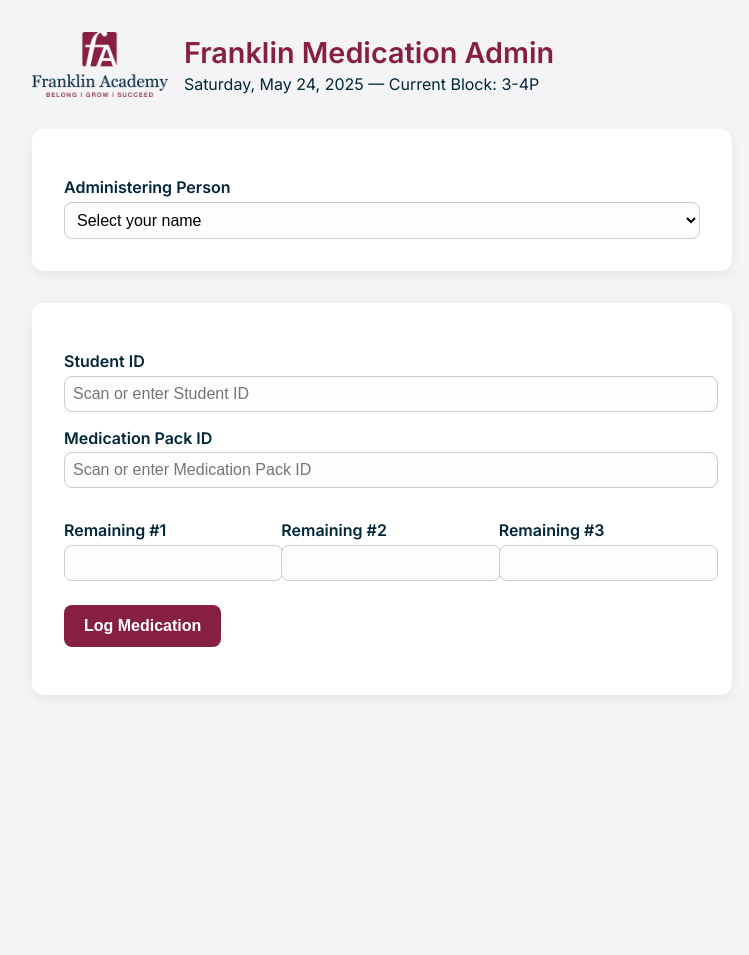
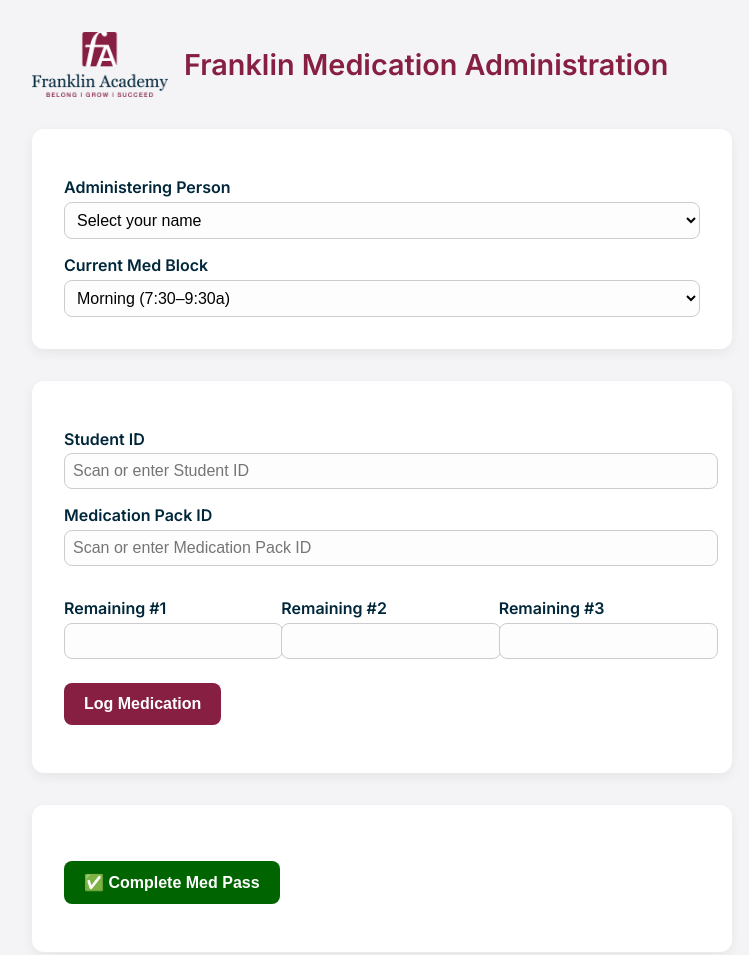
Before and after one commit to gglidden-fact/med-admin-tracker, a website: page public/index.html in a window 1280 px wide. Shown: the whole page, without its empty margins (258-1007 px from the left). Before the commit the page ends 800 px from the top, so only its background shows below. Drawn offline with Linux system fonts and the light colour scheme.

Commit message:
Restore Complete Med Pass button and confirmation logic

```diff
--- a/public/index.html
+++ b/public/index.html
@@ -4,15 +4,14 @@
   <meta charset="UTF-8" />
   <title>Franklin Med Admin</title>
   <meta name="viewport" content="width=device-width, initial-scale=1" />
-  <link href="https://fonts.googleapis.com/css2?family=Inter:wght@400;600&display=swap" rel="stylesheet">
+  <link href="https://fonts.googleapis.com/css2?family=Inter:wght@400;600&display=swap" rel="stylesheet" />
   <link rel="stylesheet" href="style.css" />
 </head>
 <body>
   <header>
     <img src="logo-placeholder.png" alt="Franklin Logo" />
     <div>
-      <h1>Franklin Medication Admin</h1>
-      <p id="date-block"></p>
+      <h1>Franklin Medication Administration</h1>
     </div>
   </header>
 
@@ -31,6 +30,16 @@
         <option>Tekayiha Coleman (Beacon College- Summer Programs)</option>
         <option>George Glidden (Beacon College-Summer Programs)</option>
         <option>Veronica Simpkins (Beacon College-Summer Programs)</option>
+      </select>
+
+      <label for="blockSelect" style="margin-top: 1rem;">Current Med Block</label>
+      <select id="blockSelect" onchange="togglePrnFields()">
+        <option value="Morning">Morning (7:30–9:30a)</option>
+        <option value="NOON">NOON</option>
+        <option value="3-4P">3–4 PM</option>
+        <option value="Dinner">Dinner (5:30–6:30p)</option>
+        <option value="Bedtime">Bedtime (7:30–9:30p)</option>
+        <option value="PRN">PRN</option>
       </select>
     </section>
 
@@ -56,41 +65,48 @@
         </div>
       </div>
 
+      <div id="prnFields" style="display: none; margin-top: 1.5rem;">
+        <h3>PRN Medication Details</h3>
+
+        <label for="prnReason">Reason Given</label>
+        <input type="text" id="prnReason" placeholder="Enter reason for PRN med" />
+
+        <label for="prnEffect">Effectiveness</label>
+        <select id="prnEffect">
+          <option value="">Select outcome</option>
+          <option value="Effective">Effective</option>
+          <option value="Partially Effective">Partially Effective</option>
+          <option value="Not Effective">Not Effective</option>
+        </select>
+      </div>
+
       <button onclick="logMed()">Log Medication</button>
       <p class="success" id="statusMsg"></p>
+    </section>
+
+    <section class="panel" style="margin-top: 2rem;">
+      <button style="background-color: darkgreen;" onclick="completeMedPass()">✅ Complete Med Pass</button>
+      <p id="completeMsg" class="success"></p>
     </section>
   </main>
 
   <script>
     const staffSelect = document.getElementById("staff");
-    const dateBlock = document.getElementById("date-block");
-
-    const timeBlocks = [
-      { label: "Morning", start: 7.5, end: 9.5 },
-      { label: "NOON", start: 11.5, end: 12.5 },
-      { label: "3-4P", start: 15, end: 16 },
-      { label: "Dinner", start: 17.5, end: 18.5 },
-      { label: "Bedtime", start: 19.5, end: 21.5 },
-      { label: "PRN", start: 0, end: 24 }
-    ];
+    const blockSelect = document.getElementById("blockSelect");
 
     function getCurrentBlock() {
-      const now = new Date();
-      const hour = now.getHours() + now.getMinutes() / 60;
-      for (const block of timeBlocks) {
-        if (hour >= block.start && hour < block.end) return block.label;
-      }
-      return "PRN";
+      return blockSelect.value;
+    }
+
+    function togglePrnFields() {
+      const show = getCurrentBlock() === "PRN";
+      document.getElementById("prnFields").style.display = show ? "block" : "none";
     }
 
     window.onload = () => {
       const storedStaff = localStorage.getItem("adminStaff");
       if (storedStaff) staffSelect.value = storedStaff;
-
-      const today = new Date().toLocaleDateString(undefined, {
-        weekday: "long", year: "numeric", month: "short", day: "numeric"
-      });
-      dateBlock.textContent = `${today} — Current Block: ${getCurrentBlock()}`;
+      togglePrnFields();
     };
 
     staffSelect.addEventListener("change", () => {
@@ -98,6 +114,8 @@
     });
 
     async function logMed() {
+      togglePrnFields();
+
       const studentId = document.getElementById("studentId").value.trim();
       const medCode = document.getElementById("medCode").value.trim();
       const staff = staffSelect.value;
@@ -106,6 +124,8 @@
       const control1 = document.getElementById("control1").value.trim();
       const control2 = document.getElementById("control2").value.trim();
       const control3 = document.getElementById("control3").value.trim();
+      const prnReason = document.getElementById("prnReason").value.trim();
+      const prnEffect = document.getElementById("prnEffect").value;
 
       if (!studentId || !medCode || !staff) {
         alert("Please complete all required fields.");
@@ -119,7 +139,9 @@
           student: studentId,
           block,
           staff,
-          controls: [control1, control2, control3]
+          controls: [control1, control2, control3],
+          prnReason,
+          prnEffect
         })
       });
 
@@ -131,10 +153,18 @@
         document.getElementById("control1").value = "";
         document.getElementById("control2").value = "";
         document.getElementById("control3").value = "";
+        document.getElementById("prnReason").value = "";
+        document.getElementById("prnEffect").value = "";
       } else {
         alert(result.error || "Failed to log entry.");
       }
     }
+
+    function completeMedPass() {
+      const block = getCurrentBlock();
+      const timestamp = new Date().toLocaleString();
+      document.getElementById("completeMsg").textContent = `✅ Med pass for ${block} completed at ${timestamp}. CSV saved server-side.`;
+    }
   </script>
 </body>
 </html>
```
